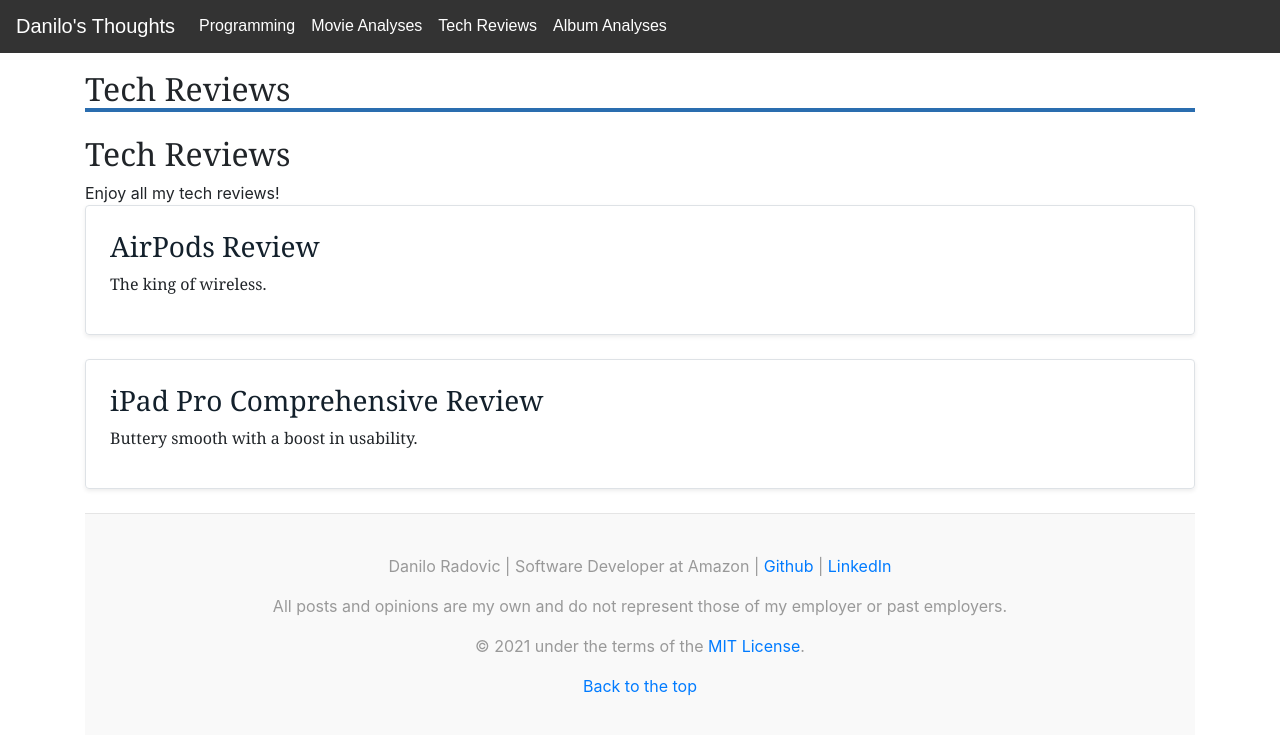
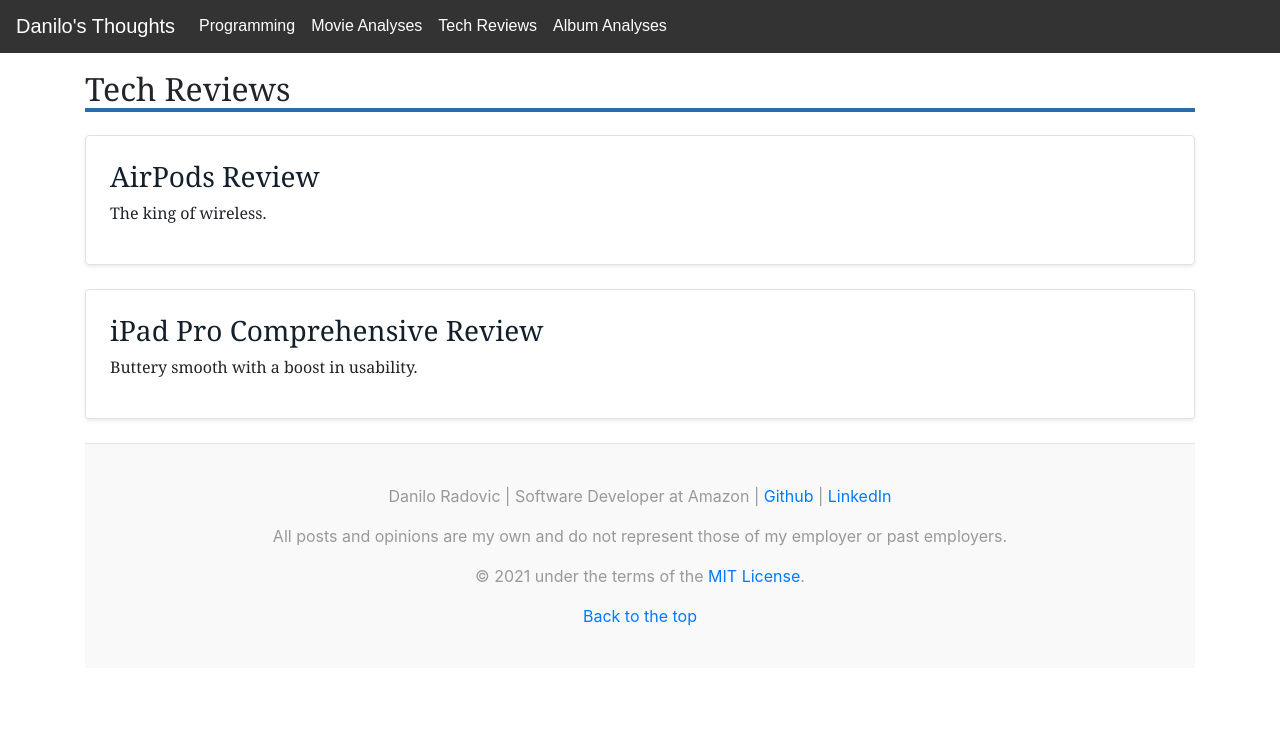
Before and after one commit to dradovic505/dradovic505.github.io, a Jekyll site: the page built from _categories/tech-reviews.html, in a window 1280 px wide. Shown: the top 735 px of the page. Built offline with Jekyll 4.4.1, drawn with Linux system fonts in a browser that asks for light colours; some web fonts are replaced.

Commit message:
added scrollbar styling, removed extra header in category files

```diff
--- a/_categories/album-analyses.html
+++ b/_categories/album-analyses.html
@@ -2,8 +2,6 @@
 layout: default
 title: "Album Analyses"
 ---
-
-<h2>Album Analyses</h2>
 
 Enjoy all my album analyses!
 
--- a/_categories/movie-analyses.html
+++ b/_categories/movie-analyses.html
@@ -2,8 +2,6 @@
 layout: default
 title: "Movie Analyses"
 ---
-
-<h2>Movie Analyses</h2>
 
 Enjoy all my movie analyses!
 
--- a/_categories/programming.html
+++ b/_categories/programming.html
@@ -2,8 +2,6 @@
 layout: default
 title: "Programming"
 ---
-
-<h2>Programming</h2>
 
 Enjoy all my programming articles!
 
--- a/_categories/tech-reviews.html
+++ b/_categories/tech-reviews.html
@@ -2,10 +2,6 @@
 layout: default
 title: "Tech Reviews"
 ---
-
-<h2>Tech Reviews</h2>
-
-Enjoy all my tech reviews!
 
 <div class="row">
     {% for article in site.articles %}
--- a/_layouts/default.html
+++ b/_layouts/default.html
@@ -19,7 +19,7 @@
         <link href='https://fonts.googleapis.com/css?family=Inter' rel='stylesheet'>
         <link href='https://fonts.googleapis.com/css?family=News Cycle' rel='stylesheet'>
         <link rel="stylesheet" type="text/css" href="/css/bootstrap.css">
-        <!-- <link rel="stylesheet" href="index.css"> -->
+        <link rel="stylesheet" type="text/css" href="/css/scrollbar.css">
     </head>
 
     <body>
--- /dev/null
+++ b/css/scrollbar.css
@@ -0,0 +1,27 @@
+::-webkit-scrollbar {
+    width: .85em;
+    height: .5em;
+  }
+
+::-webkit-scrollbar-track {
+    background: #f1f1f1;
+    border-radius: 100vw;
+}
+
+::-webkit-scrollbar-thumb {
+    background: hsl(200 60% 62% / 1);
+    border: .13em solid #f1f1f1;
+    border-radius: 100vw;
+}
+
+::-webkit-scrollbar-thumb:hover {
+    background: hsl(200 60% 45% / 1);
+}
+
+/* firefox */
+@supports (scrollbar-color: hsl(200 60% 62% / 1) #f1f1f1) {
+    * {
+        scrollbar-color: hsl(200 60% 62% / 1) #f1f1f1;
+        scrollbar-width: auto;
+    }
+}
```
